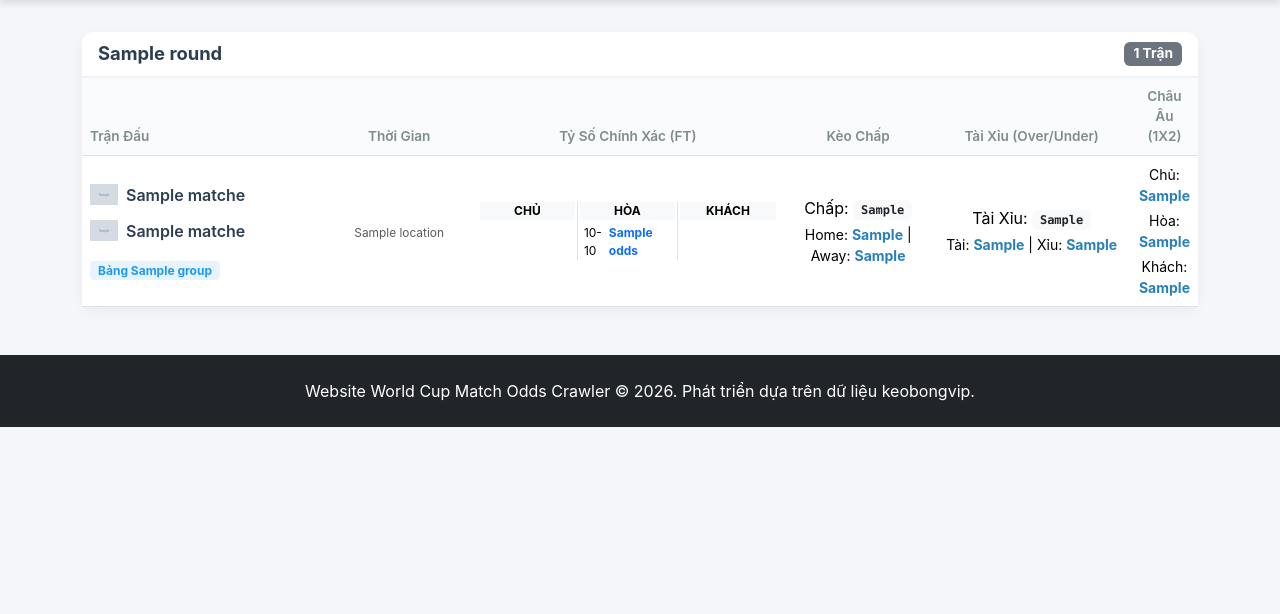
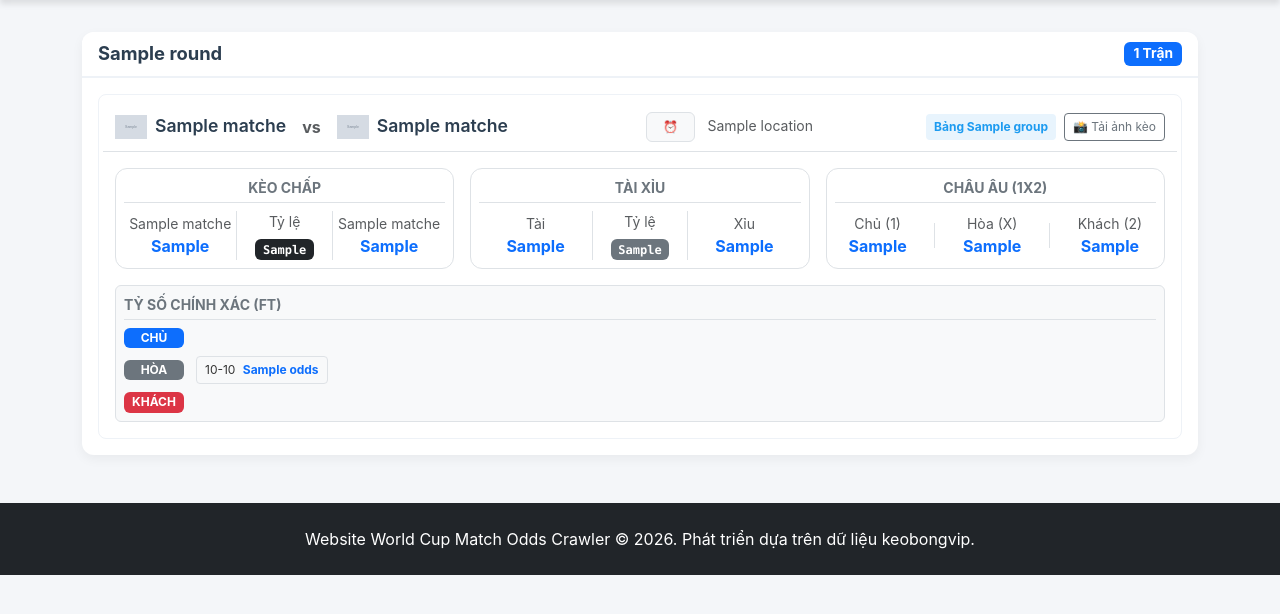
Before and after one commit to CloudHoang/NhaCai, a Flask app: template templates/index.html in a window 1280 px wide. Shown: the part 150-764 px from the top of the page. Run offline with Flask 3, Linux system fonts and the light colour scheme; the template is opened without the code that fills it: most values are stand-ins (such as "Sample title", 1, 10 or a date in 2020); grey boxes marked "Sample" are stand-in pictures.

Commit message:
Add horizontal layout and click-to-screenshot features for web odds dashboard

```diff
--- a/templates/index.html
+++ b/templates/index.html
@@ -5,6 +5,8 @@
     <meta name="viewport" content="width=device-width, initial-scale=1.0">
     <title>Tỷ lệ Kèo Bóng Đá World Cup</title>
     <link href="https://cdn.jsdelivr.net/npm/bootstrap@5.3.0-alpha1/dist/css/bootstrap.min.css" rel="stylesheet">
+    <!-- Thư viện html2canvas dùng để chụp ảnh màn hình client-side -->
+    <script src="https://cdn.jsdelivr.net/npm/html2canvas@1.4.1/dist/html2canvas.min.js"></script>
     <style>
         body {
             background-color: #f4f6f9;
@@ -32,46 +34,56 @@
             border-top-left-radius: 12px !important;
             border-top-right-radius: 12px !important;
         }
-        .table {
-            margin-bottom: 0;
-        }
-        .table th {
-            font-weight: 600;
-            color: #7f8c8d;
-            background-color: #fafbfc;
-            border-bottom-width: 1px;
-            font-size: 0.85rem;
-        }
         .team-logo {
-            width: 28px;
-            height: 28px;
+            width: 32px;
+            height: 32px;
             object-fit: contain;
             margin-right: 8px;
         }
         .team-name {
             font-weight: 600;
             color: #2c3e50;
+            font-size: 1.1rem;
         }
         .odds-val {
             font-weight: bold;
             color: #2980b9;
         }
-        .odds-sub {
-            font-size: 0.8rem;
-            color: #95a5a6;
-            margin-left: 4px;
+        .match-card {
+            border: 1px solid #eef2f7;
+            border-radius: 8px;
+            background-color: #ffffff;
+            transition: transform 0.2s, box-shadow 0.2s;
         }
-        .match-time {
-            font-size: 0.85rem;
-            color: #7f8c8d;
+        .match-card:hover {
+            transform: translateY(-2px);
+            box-shadow: 0 4px 8px rgba(0,0,0,0.05);
         }
         .group-tag {
             background-color: #e8f4fd;
             color: #1d9bf0;
             font-size: 0.75rem;
             font-weight: bold;
-            padding: 2px 8px;
+            padding: 4px 8px;
             border-radius: 4px;
+        }
+        .badge-cs {
+            font-size: 0.75rem;
+            padding: 4px 8px;
+            border: 1px solid #dee2e6;
+            background-color: #f8f9fa;
+            color: #333;
+            border-radius: 4px;
+            display: inline-block;
+        }
+        .badge-cs b {
+            color: #0d6efd;
+            margin-left: 4px;
+        }
+        /* Style cho nút chụp màn hình */
+        .btn-screenshot {
+            font-size: 0.75rem;
+            padding: 4px 8px;
         }
     </style>
 </head>
@@ -95,41 +107,28 @@
         <div class="card">
             <div class="card-header d-flex justify-content-between align-items-center">
                 <span>{{ round_name }}</span>
-                <span class="badge bg-secondary">{{ matches|length }} Trận</span>
+                <span class="badge bg-primary">{{ matches|length }} Trận</span>
             </div>
-            <div class="table-responsive">
-                <table class="table table-hover align-middle">
-                    <thead>
-                        <tr class="text-center">
-                            <th class="text-start" style="width: 25%;">Trận Đấu</th>
-                            <th style="width: 15%;">Thời Gian</th>
-                            <th style="width: 25%;">Tỷ Số Chính Xác (FT)</th>
-                            <th style="width: 15%;">Kèo Chấp</th>
-                            <th style="width: 20%;">Tài Xỉu (Over/Under)</th>
-                            <th style="width: 20%;">Châu Âu (1X2)</th>
-                        </tr>
-                    </thead>
-                    <tbody>
+            <div class="card-body p-3 d-flex flex-column gap-3">
                 {% for m in matches %}
-                            <tr id="match-{{ m.id }}">
-                                <td>
-                                    <div class="d-flex flex-column gap-2 py-2">
+                    <!-- Thêm padding-bottom nhỏ khi chụp hình cho đẹp -->
+                    <div class="match-card p-3" id="match-{{ m.id }}">
+                        <!-- Header trận đấu (Đội bóng, thời gian, bảng) -->
+                        <div class="row align-items-center mb-3 pb-2 border-bottom">
+                            <div class="col-md-5 d-flex align-items-center flex-wrap gap-3">
                                 <div class="d-flex align-items-center">
-                                            <img class="team-logo" src="{{ m.homeTeam.logo }}" alt="logo">
+                                    <img class="team-logo" src="{{ m.homeTeam.logo if m.homeTeam else '' }}" alt="logo">
                                     <span class="team-name">{{ m.homeName }}</span>
                                 </div>
+                                <span class="text-muted fw-bold">vs</span>
                                 <div class="d-flex align-items-center">
-                                            <img class="team-logo" src="{{ m.awayTeam.logo }}" alt="logo">
+                                    <img class="team-logo" src="{{ m.awayTeam.logo if m.awayTeam else '' }}" alt="logo">
                                     <span class="team-name">{{ m.awayName }}</span>
                                 </div>
-                                        <div class="mt-1">
-                                            <span class="group-tag">Bảng {{ m.group }}</span>
                             </div>
-                                    </div>
-                                </td>
-                                <td class="text-center match-time">
-                                    <!-- Hiển thị thời gian từ timestamp -->
-                                    <div id="time-{{ m.id }}"></div>
+                            <div class="col-md-4 text-md-center my-2 my-md-0">
+                                <span class="badge bg-light text-dark px-3 py-2 border">
+                                    ⏰ <span id="time-{{ m.id }}"></span>
                                     <script>
                                         (function() {
                                             const ts = {{ m.matchTime }};
@@ -144,107 +143,143 @@
                                             document.getElementById('time-{{ m.id }}').innerText = date.toLocaleDateString('vi-VN', options);
                                         })();
                                     </script>
-                                    <small class="text-muted block d-block mt-1">{{ m.location }}</small>
-                                </td>
-                                <!-- Tỷ số chính xác -->
-                                <td>
+                                </span>
+                                <span class="ms-2 text-muted small">{{ m.location }}</span>
+                            </div>
+                            <div class="col-md-3 d-flex justify-content-md-end align-items-center gap-2">
+                                <span class="group-tag">Bảng {{ m.group }}</span>
+                                <!-- Nút chụp ảnh màn hình (Sử dụng class data-html2canvas-ignore để ẩn khi chụp ảnh) -->
+                                <button class="btn btn-outline-secondary btn-screenshot btn-sm"
+                                        data-html2canvas-ignore="true"
+                                        onclick="captureCard('match-{{ m.id }}', '{{ m.homeName }}_vs_{{ m.awayName }}_Odds')">
+                                    📸 Tải ảnh kèo
+                                </button>
+                            </div>
+                        </div>
+
+                        <!-- Khu vực kèo chính xếp hàng ngang -->
+                        <div class="row g-3">
+                            <!-- Kèo Chấp -->
+                            <div class="col-lg-4 col-md-6">
+                                <div class="card p-2 border shadow-none h-100 mb-0">
+                                    <div class="text-center fw-bold text-secondary mb-2 small border-bottom pb-1">KÈO CHẤP</div>
+                                    {% if m.odds and m.odds.handicap %}
+                                        <div class="d-flex justify-content-between text-center align-items-center h-100">
+                                            <div class="text-center" style="width: 35%;">
+                                                <div class="text-muted small text-truncate">{{ m.homeName }}</div>
+                                                <div class="text-primary fw-bold">{{ m.odds.handicap.instantHome }}</div>
+                                            </div>
+                                            <div class="border-start border-end px-2" style="width: 30%;">
+                                                <div class="text-muted small mb-1">Tỷ lệ</div>
+                                                <span class="badge bg-dark font-monospace">{{ m.odds.handicap.instantHandicap }}</span>
+                                            </div>
+                                            <div class="text-center" style="width: 35%;">
+                                                <div class="text-muted small text-truncate">{{ m.awayName }}</div>
+                                                <div class="text-primary fw-bold">{{ m.odds.handicap.instantAway }}</div>
+                                            </div>
+                                        </div>
+                                    {% else %}
+                                        <div class="text-muted text-center my-auto">-</div>
+                                    {% endif %}
+                                </div>
+                            </div>
+
+                            <!-- Tài Xỉu -->
+                            <div class="col-lg-4 col-md-6">
+                                <div class="card p-2 border shadow-none h-100 mb-0">
+                                    <div class="text-center fw-bold text-secondary mb-2 small border-bottom pb-1">TÀI XỈU</div>
+                                    {% if m.odds and m.odds.overUnder %}
+                                        <div class="d-flex justify-content-between text-center align-items-center h-100">
+                                            <div class="text-center" style="width: 35%;">
+                                                <div class="text-muted small">Tài</div>
+                                                <div class="text-primary fw-bold">{{ m.odds.overUnder.instantOver }}</div>
+                                            </div>
+                                            <div class="border-start border-end px-2" style="width: 30%;">
+                                                <div class="text-muted small mb-1">Tỷ lệ</div>
+                                                <span class="badge bg-secondary font-monospace">{{ m.odds.overUnder.instantHandicap }}</span>
+                                            </div>
+                                            <div class="text-center" style="width: 35%;">
+                                                <div class="text-muted small">Xỉu</div>
+                                                <div class="text-primary fw-bold">{{ m.odds.overUnder.instantUnder }}</div>
+                                            </div>
+                                        </div>
+                                    {% else %}
+                                        <div class="text-muted text-center my-auto">-</div>
+                                    {% endif %}
+                                </div>
+                            </div>
+
+                            <!-- Châu Âu (1X2) -->
+                            <div class="col-lg-4 col-md-12">
+                                <div class="card p-2 border shadow-none h-100 mb-0">
+                                    <div class="text-center fw-bold text-secondary mb-2 small border-bottom pb-1">CHÂU ÂU (1X2)</div>
+                                    {% if m.odds and m.odds.europe %}
+                                        <div class="d-flex justify-content-around text-center align-items-center h-100">
+                                            <div>
+                                                <div class="text-muted small">Chủ (1)</div>
+                                                <div class="text-primary fw-bold">{{ m.odds.europe.instantHome }}</div>
+                                            </div>
+                                            <div class="border-start h-50"></div>
+                                            <div>
+                                                <div class="text-muted small">Hòa (X)</div>
+                                                <div class="text-primary fw-bold">{{ m.odds.europe.instantDraw }}</div>
+                                            </div>
+                                            <div class="border-start h-50"></div>
+                                            <div>
+                                                <div class="text-muted small">Khách (2)</div>
+                                                <div class="text-primary fw-bold">{{ m.odds.europe.instantAway }}</div>
+                                            </div>
+                                        </div>
+                                    {% else %}
+                                        <div class="text-muted text-center my-auto">-</div>
+                                    {% endif %}
+                                </div>
+                            </div>
+                        </div>
+
+                        <!-- Tỷ Số Chính Xác (FT) - Hiển thị dạng badge nằm ngang -->
                         {% if m.correctScores %}
-                                        <div class="row g-1" style="font-size: 0.75rem; min-width: 300px;">
-                                            <!-- Cột Chủ Thắng -->
-                                            <div class="col-4 border-end">
-                                                <div class="text-center fw-bold bg-light mb-1">CHỦ</div>
-                                                <div class="d-flex flex-column gap-1">
+                            <div class="mt-3 border rounded p-2 bg-light">
+                                <div class="fw-bold text-secondary mb-2 small pb-1 border-bottom">TỶ SỐ CHÍNH XÁC (FT)</div>
+                                <div class="row g-2">
+                                    <!-- Chủ Thắng -->
+                                    <div class="col-12">
+                                        <div class="d-flex align-items-center flex-wrap gap-1">
+                                            <span class="badge bg-primary me-2" style="min-width: 60px;">CHỦ</span>
                                             {% for score in m.correctScores if score.homeScore > score.awayScore %}
-                                                        <div class="d-flex justify-content-between px-1">
-                                                            <span>{{ score.homeScore }}-{{ score.awayScore }}</span>
-                                                            <b class="text-primary">{{ score.odds }}</b>
-                                                        </div>
+                                                <span class="badge-cs">
+                                                    {{ score.homeScore }}-{{ score.awayScore }} <b>{{ score.odds }}</b>
+                                                </span>
                                             {% endfor %}
                                         </div>
                                     </div>
-                                            <!-- Cột Hòa -->
-                                            <div class="col-4 border-end">
-                                                <div class="text-center fw-bold bg-light mb-1">HÒA</div>
-                                                <div class="d-flex flex-column gap-1">
+                                    <!-- Hòa -->
+                                    <div class="col-12">
+                                        <div class="d-flex align-items-center flex-wrap gap-1">
+                                            <span class="badge bg-secondary me-2" style="min-width: 60px;">HÒA</span>
                                             {% for score in m.correctScores if score.homeScore == score.awayScore %}
-                                                        <div class="d-flex justify-content-between px-1">
-                                                            <span>{{ score.homeScore }}-{{ score.awayScore }}</span>
-                                                            <b class="text-primary">{{ score.odds }}</b>
-                                                        </div>
+                                                <span class="badge-cs">
+                                                    {{ score.homeScore }}-{{ score.awayScore }} <b>{{ score.odds }}</b>
+                                                </span>
                                             {% endfor %}
                                         </div>
                                     </div>
-                                            <!-- Cột Khách Thắng -->
-                                            <div class="col-4">
-                                                <div class="text-center fw-bold bg-light mb-1">KHÁCH</div>
-                                                <div class="d-flex flex-column gap-1">
+                                    <!-- Khách Thắng -->
+                                    <div class="col-12">
+                                        <div class="d-flex align-items-center flex-wrap gap-1">
+                                            <span class="badge bg-danger me-2" style="min-width: 60px;">KHÁCH</span>
                                             {% for score in m.correctScores if score.homeScore < score.awayScore %}
-                                                        <div class="d-flex justify-content-between px-1">
-                                                            <span>{{ score.homeScore }}-{{ score.awayScore }}</span>
-                                                            <b class="text-primary">{{ score.odds }}</b>
-                                                        </div>
+                                                <span class="badge-cs">
+                                                    {{ score.homeScore }}-{{ score.awayScore }} <b>{{ score.odds }}</b>
+                                                </span>
                                             {% endfor %}
                                         </div>
                                     </div>
                                 </div>
-                                    {% else %}
-                                        <div class="text-muted text-center">-</div>
+                            </div>
                         {% endif %}
-                                </td>
-                                <!-- Kèo Chấp -->
-                                <td>
-                                    {% if m.odds and m.odds.handicap %}
-                                        <div class="d-flex flex-column align-items-center gap-1 text-center">
-                                            <div>
-                                                Chấp: <span class="badge bg-light text-dark font-monospace">{{ m.odds.handicap.instantHandicap }}</span>
                     </div>
-                                            <div class="small">
-                                                Home: <span class="odds-val">{{ m.odds.handicap.instantHome }}</span> |
-                                                Away: <span class="odds-val">{{ m.odds.handicap.instantAway }}</span>
-                                            </div>
-                                        </div>
-                                    {% else %}
-                                        <div class="text-muted text-center">-</div>
-                                    {% endif %}
-                                </td>
-                                <!-- Tài Xỉu -->
-                                <td>
-                                    {% if m.odds and m.odds.overUnder %}
-                                        <div class="d-flex flex-column align-items-center gap-1 text-center">
-                                            <div>
-                                                Tài Xỉu: <span class="badge bg-light text-dark font-monospace">{{ m.odds.overUnder.instantHandicap }}</span>
-                                            </div>
-                                            <div class="small">
-                                                Tài: <span class="odds-val">{{ m.odds.overUnder.instantOver }}</span> |
-                                                Xỉu: <span class="odds-val">{{ m.odds.overUnder.instantUnder }}</span>
-                                            </div>
-                                        </div>
-                                    {% else %}
-                                        <div class="text-muted text-center">-</div>
-                                    {% endif %}
-                                </td>
-                                <!-- 1X2 Châu Âu -->
-                                <td>
-                                    {% if m.odds and m.odds.europe %}
-                                        <div class="d-flex flex-column align-items-center gap-1 text-center">
-                                            <div class="small">
-                                                Chủ: <span class="odds-val">{{ m.odds.europe.instantHome }}</span>
-                                            </div>
-                                            <div class="small">
-                                                Hòa: <span class="odds-val">{{ m.odds.europe.instantDraw }}</span>
-                                            </div>
-                                            <div class="small">
-                                                Khách: <span class="odds-val">{{ m.odds.europe.instantAway }}</span>
-                                            </div>
-                                        </div>
-                                    {% else %}
-                                        <div class="text-muted text-center">-</div>
-                                    {% endif %}
-                                </td>
-                            </tr>
                 {% endfor %}
-                    </tbody>
-                </table>
             </div>
         </div>
     {% endfor %}
@@ -257,5 +292,29 @@
 </footer>
 
 <script src="https://cdn.jsdelivr.net/npm/bootstrap@5.3.0-alpha1/dist/js/bootstrap.bundle.min.js"></script>
+
+<script>
+    // Hàm chụp màn hình bằng html2canvas
+    function captureCard(cardId, fileName) {
+        const element = document.getElementById(cardId);
+        if (!element) return;
+
+        // Cấu hình html2canvas hỗ trợ CORS cho logo đội bóng (nếu tải từ CDN ngoài)
+        html2canvas(element, {
+            useCORS: true,
+            allowTaint: true,
+            backgroundColor: "#ffffff",
+            scale: 2 // Tăng chất lượng ảnh (retina)
+        }).then(function(canvas) {
+            const link = document.createElement('a');
+            link.download = fileName + '.png';
+            link.href = canvas.toDataURL('image/png');
+            link.click();
+        }).catch(function(error) {
+            console.error('Lỗi chụp ảnh thẻ kèo:', error);
+            alert('Có lỗi xảy ra khi chụp ảnh thẻ kèo này.');
+        });
+    }
+</script>
 </body>
 </html>
```
Lines whose indentation alone changed are shown as unchanged.
